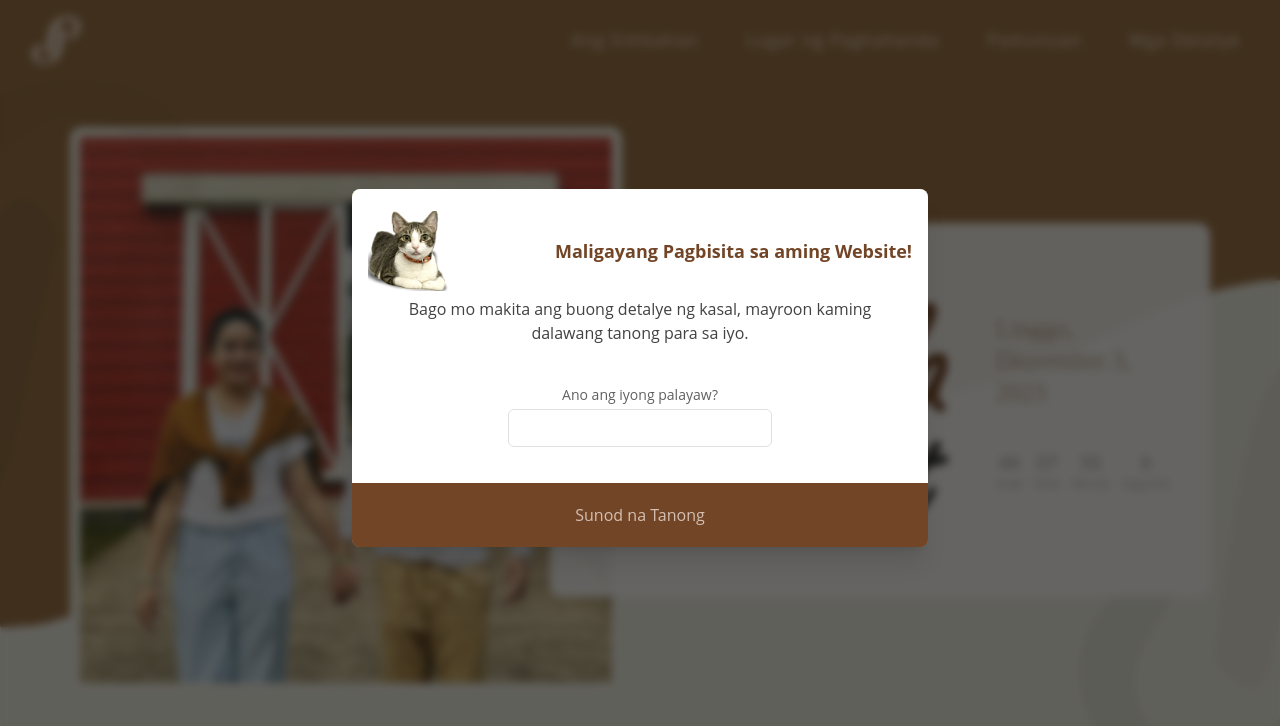
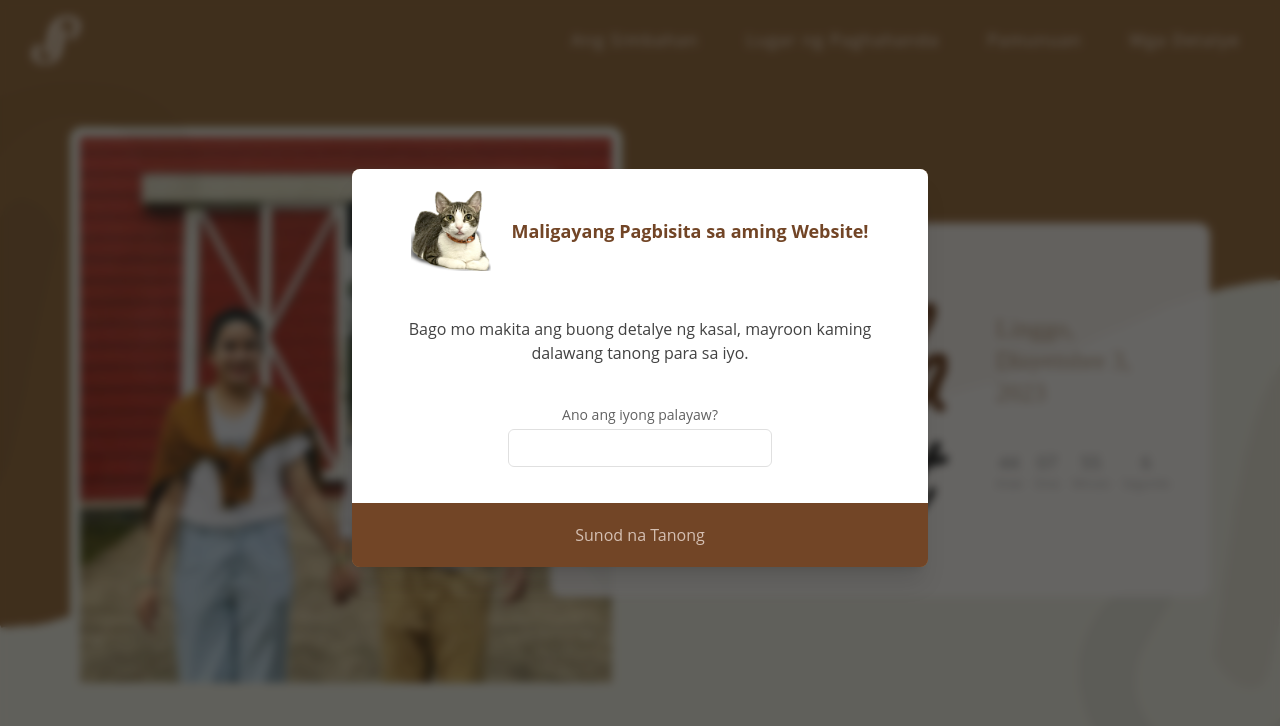
Before and after one commit to bherthchavez/wedding_site, a React (Vite) app: page / in a window 1280 px wide. Shown: the top 726 px of the page. Built offline with nearby package versions, Linux system fonts and the light colour scheme; a web font is replaced by a local one.

Commit message:
Update App.jsx

```diff
--- a/src/App.jsx
+++ b/src/App.jsx
@@ -88,7 +88,7 @@ function App() {
 
         <Modal isOpen={isModalOpen} onClose={handleModalClose} qaFinal={qa.finalQuestion} finalAns={qa.finalAns} onOk={onNextQAClicked}>
           <div className="bg-white p-4 ">
-            <div className="flex justify-between items-center text-left gap-5">
+            <div className="flex justify-between sm:justify-center items-center text-left gap-5">
 
               <img
                 src={Chocho}
@@ -105,7 +105,7 @@ function App() {
 
               </h2>
             </div>
-            <p className=" text-gray-800 px-4 sm:px-10 mb-10">
+            <p className=" text-gray-800 px-4 sm:px-10 mb-10 sm:my-10">
               {finalQ}
             </p>
             {
```
